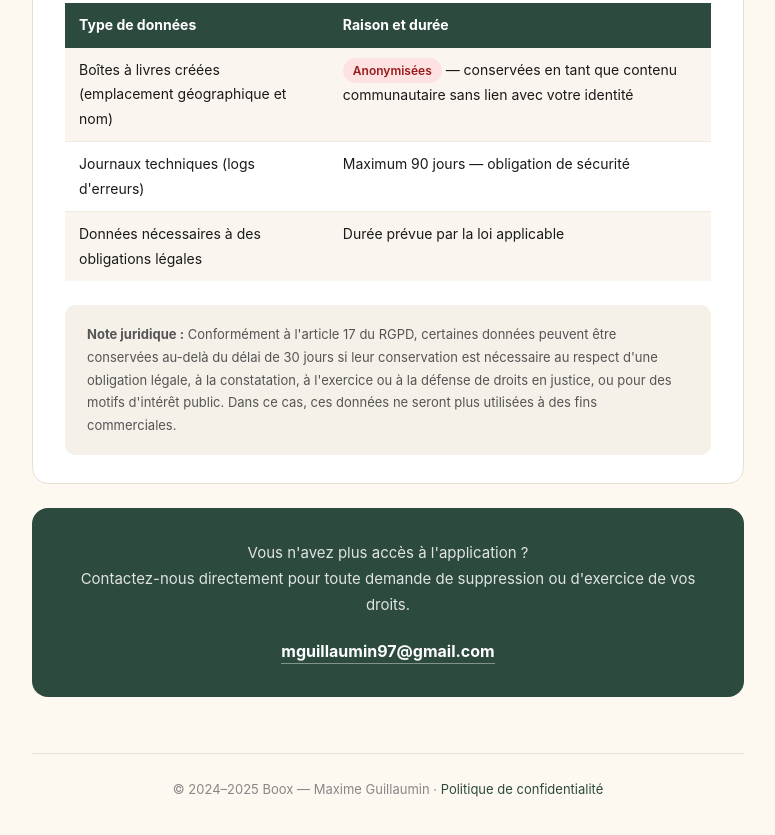
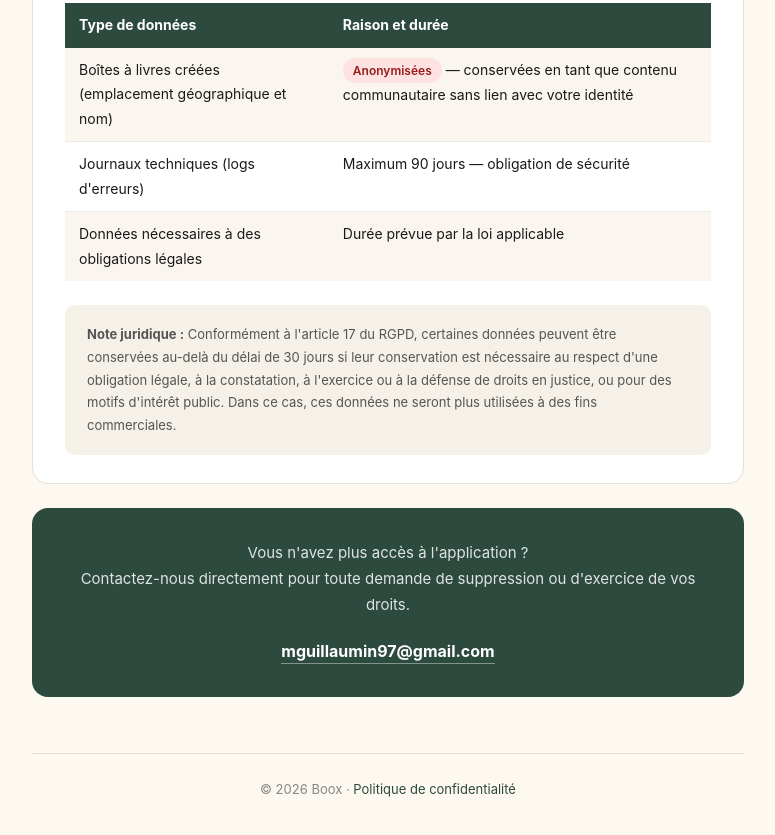
Before and after one commit to emgee97/boox-legal, a plain HTML site: page delete-account.html in a window 1280 px wide. Shown: the part 1702-2537 px from the top of the page, without its empty margins (252-1027 px from the left). Drawn offline with Linux system fonts and the light colour scheme.

```diff
--- a/delete-account.html
+++ b/delete-account.html
@@ -141,7 +141,7 @@
   </div>
 
   <div class="footer">
-    &copy; 2024–2025 Boox — Maxime Guillaumin ·
+    &copy; 2026 Boox ·
     <a href="privacy-policy.html">Politique de confidentialité</a>
   </div>
 
```
Also changed, not shown: privacy-policy.html (+1 -1 lines).
